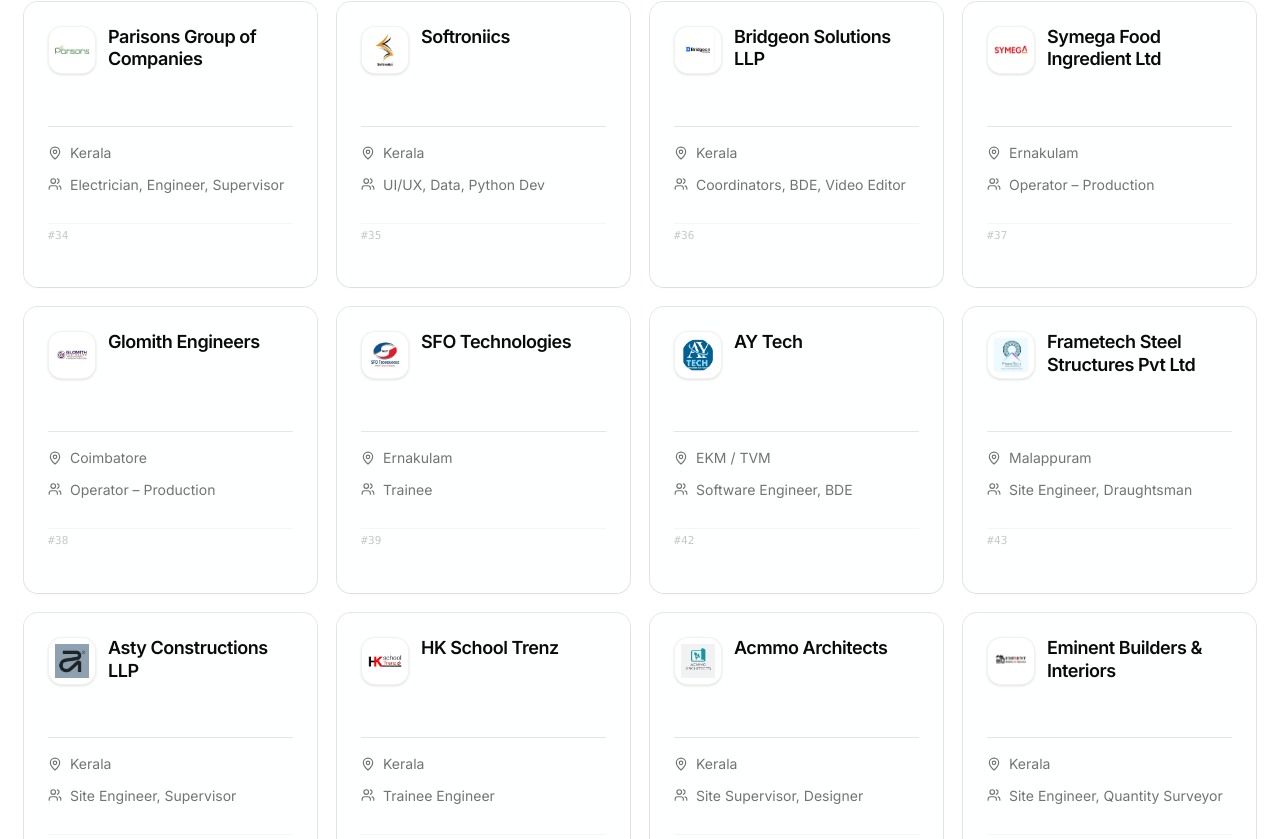
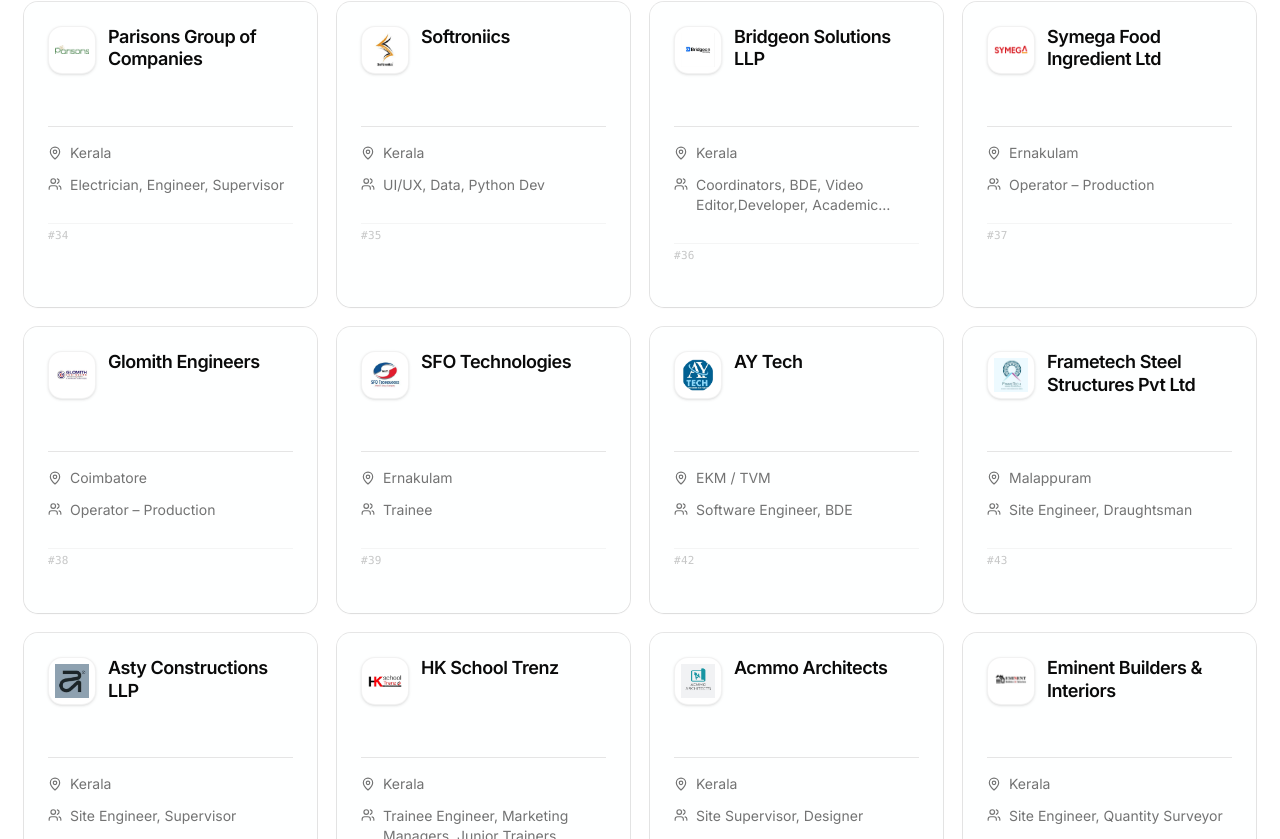
Before and after one commit to mohdfarshaad/mjpc-placement-portal, a Next.js app: page / in a window 1280 px wide. Shown: the part 3361-4200 px from the top of the page. Built offline with nearby package versions, Linux system fonts and the light colour scheme.

Commit message:
Update data.ts

```diff
--- a/app/data.ts
+++ b/app/data.ts
@@ -357,7 +357,7 @@
     name: "Bridgeon Solutions LLP",
     branches: ["CT"],
     location: "Kerala",
-    vacancy: "Coordinators, BDE, Video Editor",
+    vacancy: "Coordinators, BDE, Video Editor,Developer, Academic adviser, HR assistant, business development executive, offline marketing",
     image: "/company-logos/sl36.jpg",
     floor: "Ground",
     room: "G07 EL Workshop"
@@ -427,7 +427,7 @@
     name: "HK School Trenz",
     branches: ["CT"],
     location: "Kerala",
-    vacancy: "Trainee Engineer",
+    vacancy: "Trainee Engineer, Marketing Managers, Junior Trainers, Academic Co Ordinator",
     image: "/company-logos/sl45.jpg",
     floor: "Ground",
     room: "G06 NSS Room"
```
